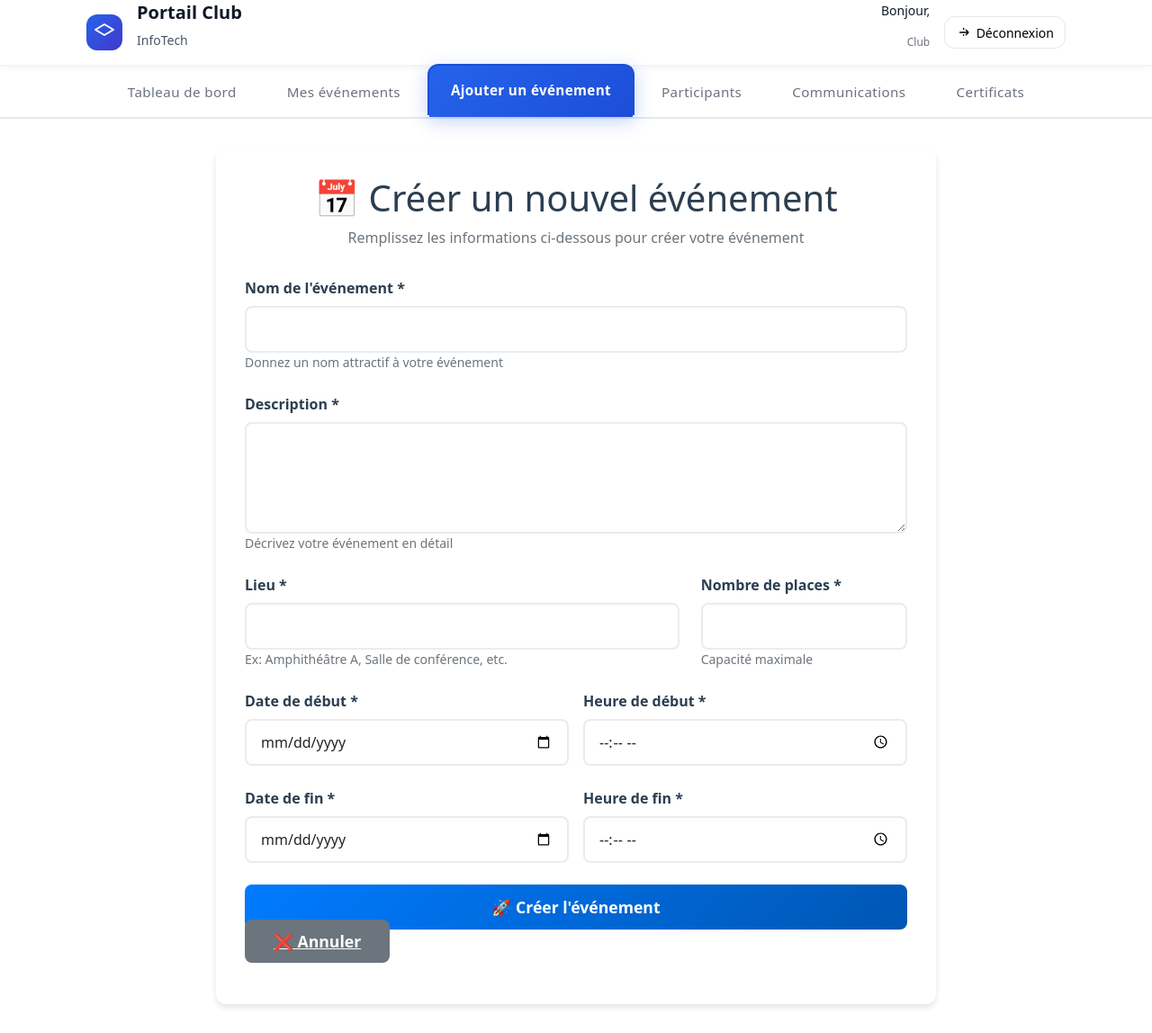
After one commit to ism4il-04/Clubs_Events_Manager, a PHP site: page /club/ajouter_evenement.php in a window 1280 px wide. The commit adds this page. Shown: the whole page at 90% size. Run offline with PHP 8.4, Linux system fonts and the light colour scheme; the visitor is signed in with stand-in values (Sample User, id 1); data that the repository does not hold is empty; a stand-in replaces the project's code that opens the database connection.

Commit message:
ajout des evenements marche bien

```diff
--- /dev/null
+++ b/club/ajouter_evenement.php
@@ -0,0 +1,361 @@
+<?php
+session_start();
+if (!isset($_SESSION['email'])) {
+    header("Location: ../login.php");
+    exit();
+}
+
+require_once "../includes/db.php";
+include "../includes/header.php";
+// Handle form submission
+if ($_SERVER['REQUEST_METHOD'] === 'POST') {
+    try {
+        $nomEvent = $_POST['nomEvent'];
+        $descriptionEvenement = $_POST['descriptionEvenement'];
+        $lieu = $_POST['lieu'];
+        $places = (int)$_POST['places'];
+        $dateDepart = $_POST['dateDepart'];
+        $heureDepart = $_POST['heureDepart'];
+        $dateFin = $_POST['dateFin'];
+        $heureFin = $_POST['heureFin'];
+
+        // Validate required fields
+        if (empty($nomEvent) || empty($descriptionEvenement) || empty($lieu) ||
+            empty($places) || empty($dateDepart) || empty($heureDepart) ||
+            empty($dateFin) || empty($heureFin)) {
+            throw new Exception("Tous les champs sont obligatoires.");
+        }
+
+        // Validate dates
+        $startDateTime = new DateTime($dateDepart . ' ' . $heureDepart);
+        $endDateTime = new DateTime($dateFin . ' ' . $heureFin);
+
+        if ($endDateTime <= $startDateTime) {
+            throw new Exception("La date de fin doit être postérieure à la date de début.");
+        }
+
+        // Insert event into database
+        $stmt = $conn->prepare("INSERT INTO evenements (nomEvent, descriptionEvenement, lieu, places, dateDepart, heureDepart, dateFin, heureFin, status, organisateur_id) VALUES (?, ?, ?, ?, ?, ?, ?, ?, 'En attente', ?)");
+        $stmt->execute([$nomEvent, $descriptionEvenement, $lieu, $places, $dateDepart, $heureDepart, $dateFin, $heureFin, $_SESSION['id']]);
+
+        $success_message = "Événement créé avec succès ! Il est en attente d'approbation.";
+
+    } catch (Exception $e) {
+        $error_message = $e->getMessage();
+    }
+}
+?>
+
+<!DOCTYPE html>
+<html lang="fr">
+<head>
+    <meta charset="UTF-8">
+    <meta name="viewport" content="width=device-width, initial-scale=1.0">
+    <title>Ajouter un événement</title>
+    <link rel="stylesheet" href="../includes/style.css">
+    <link rel="stylesheet" href="../includes/style2.css">
+    <link rel="stylesheet" href="../includes/style3.css">
+    <!-- Bootstrap CSS -->
+    <link href="https://cdn.jsdelivr.net/npm/bootstrap@5.3.3/dist/css/bootstrap.min.css" rel="stylesheet">
+    <script src="https://cdn.jsdelivr.net/npm/bootstrap@5.3.3/dist/js/bootstrap.bundle.min.js"></script>
+    <script src="../includes/script.js"></script>
+
+    <style>
+        .form-container {
+            max-width: 800px;
+            margin: 2rem auto;
+            padding: 2rem;
+            background: white;
+            border-radius: 12px;
+            box-shadow: 0 4px 6px rgba(0, 0, 0, 0.1);
+        }
+
+        .form-header {
+            text-align: center;
+            margin-bottom: 2rem;
+        }
+
+        .form-header h1 {
+            color: #2c3e50;
+            margin-bottom: 0.5rem;
+        }
+
+        .form-header p {
+            color: #6c757d;
+            margin: 0;
+        }
+
+        .form-group {
+            margin-bottom: 1.5rem;
+        }
+
+        .form-label {
+            font-weight: 600;
+            color: #2c3e50;
+            margin-bottom: 0.5rem;
+            display: block;
+        }
+
+        .form-control {
+            border: 2px solid #e9ecef;
+            border-radius: 8px;
+            padding: 0.75rem 1rem;
+            font-size: 1rem;
+            transition: border-color 0.3s ease;
+        }
+
+        .form-control:focus {
+            border-color: #007bff;
+            box-shadow: 0 0 0 0.2rem rgba(0, 123, 255, 0.25);
+        }
+
+        .form-text {
+            color: #6c757d;
+            font-size: 0.875rem;
+            margin-top: 0.25rem;
+        }
+
+        .btn-submit {
+            background: linear-gradient(135deg, #007bff, #0056b3);
+            border: none;
+            color: white;
+            padding: 0.75rem 2rem;
+            border-radius: 8px;
+            font-size: 1.1rem;
+            font-weight: 600;
+            transition: transform 0.2s ease;
+            width: 100%;
+        }
+
+        .btn-submit:hover {
+            transform: translateY(-2px);
+            box-shadow: 0 4px 12px rgba(0, 123, 255, 0.3);
+        }
+
+        .btn-cancel {
+            background: #6c757d;
+            border: none;
+            color: white;
+            padding: 0.75rem 2rem;
+            border-radius: 8px;
+            font-size: 1.1rem;
+            font-weight: 600;
+            transition: background-color 0.3s ease;
+            width: 100%;
+            margin-top: 1rem;
+        }
+
+        .btn-cancel:hover {
+            background: #545b62;
+            color: white;
+        }
+
+        .alert {
+            border-radius: 8px;
+            padding: 1rem;
+            margin-bottom: 1.5rem;
+        }
+
+        .alert-success {
+            background: #d4edda;
+            border: 1px solid #c3e6cb;
+            color: #155724;
+        }
+
+        .alert-danger {
+            background: #f8d7da;
+            border: 1px solid #f5c6cb;
+            color: #721c24;
+        }
+
+        .datetime-row {
+            display: flex;
+            gap: 1rem;
+        }
+
+        .datetime-row .form-group {
+            flex: 1;
+        }
+
+        @media (max-width: 768px) {
+            .datetime-row {
+                flex-direction: column;
+                gap: 0;
+            }
+        }
+    </style>
+</head>
+<body>
+    <div class="tabs">
+        <div class="tab" onclick="navigateTo('dashboard.php')">Tableau de bord</div>
+        <div class="tab" onclick="navigateTo('evenements_clubs.php')">Mes événements</div>
+        <div class="tab active" onclick="navigateTo('ajouter_evenements.php')">Ajouter un événement</div>
+        <div class="tab" onclick="navigateTo('demandes_participants.php')">Participants</div>
+        <div class="tab" onclick="navigateTo('communications.php')">Communications</div>
+        <div class="tab" onclick="navigateTo('certificats.php')">Certificats</div>
+    </div>
+
+    <div class="form-container">
+        <div class="form-header">
+            <h1>📅 Créer un nouvel événement</h1>
+            <p>Remplissez les informations ci-dessous pour créer votre événement</p>
+        </div>
+
+        <?php if (isset($success_message)): ?>
+            <div class="alert alert-success">
+                <strong>✅ Succès !</strong> <?= htmlspecialchars($success_message) ?>
+            </div>
+        <?php endif; ?>
+
+        <?php if (isset($error_message)): ?>
+            <div class="alert alert-danger">
+                <strong>❌ Erreur :</strong> <?= htmlspecialchars($error_message) ?>
+            </div>
+        <?php endif; ?>
+
+        <form method="POST" action="">
+            <div class="row">
+                <div class="col-md-12">
+                    <div class="form-group">
+                        <label for="nomEvent" class="form-label">Nom de l'événement *</label>
+                        <input type="text" class="form-control" id="nomEvent" name="nomEvent"
+                               value="<?= htmlspecialchars($_POST['nomEvent'] ?? '') ?>" required>
+                        <small class="form-text">Donnez un nom attractif à votre événement</small>
+                    </div>
+                </div>
+            </div>
+
+            <div class="row">
+                <div class="col-md-12">
+                    <div class="form-group">
+                        <label for="descriptionEvenement" class="form-label">Description *</label>
+                        <textarea class="form-control" id="descriptionEvenement" name="descriptionEvenement"
+                                  rows="4" required><?= htmlspecialchars($_POST['descriptionEvenement'] ?? '') ?></textarea>
+                        <small class="form-text">Décrivez votre événement en détail</small>
+                    </div>
+                </div>
+            </div>
+
+            <div class="row">
+                <div class="col-md-8">
+                    <div class="form-group">
+                        <label for="lieu" class="form-label">Lieu *</label>
+                        <input type="text" class="form-control" id="lieu" name="lieu"
+                               value="<?= htmlspecialchars($_POST['lieu'] ?? '') ?>" required>
+                        <small class="form-text">Ex: Amphithéâtre A, Salle de conférence, etc.</small>
+                    </div>
+                </div>
+                <div class="col-md-4">
+                    <div class="form-group">
+                        <label for="places" class="form-label">Nombre de places *</label>
+                        <input type="number" class="form-control" id="places" name="places"
+                               value="<?= htmlspecialchars($_POST['places'] ?? '') ?>" min="1" required>
+                        <small class="form-text">Capacité maximale</small>
+                    </div>
+                </div>
+            </div>
+
+            <div class="datetime-row">
+                <div class="form-group">
+                    <label for="dateDepart" class="form-label">Date de début *</label>
+                    <input type="date" class="form-control" id="dateDepart" name="dateDepart"
+                           value="<?= htmlspecialchars($_POST['dateDepart'] ?? '') ?>" required>
+                </div>
+                <div class="form-group">
+                    <label for="heureDepart" class="form-label">Heure de début *</label>
+                    <input type="time" class="form-control" id="heureDepart" name="heureDepart"
+                           value="<?= htmlspecialchars($_POST['heureDepart'] ?? '') ?>" required>
+                </div>
+            </div>
+
+            <div class="datetime-row">
+                <div class="form-group">
+                    <label for="dateFin" class="form-label">Date de fin *</label>
+                    <input type="date" class="form-control" id="dateFin" name="dateFin"
+                           value="<?= htmlspecialchars($_POST['dateFin'] ?? '') ?>" required>
+                </div>
+                <div class="form-group">
+                    <label for="heureFin" class="form-label">Heure de fin *</label>
+                    <input type="time" class="form-control" id="heureFin" name="heureFin"
+                           value="<?= htmlspecialchars($_POST['heureFin'] ?? '') ?>" required>
+                </div>
+            </div>
+
+            <div class="form-group">
+                <button type="submit" class="btn-submit">
+                    🚀 Créer l'événement
+                </button>
+                <a href="evenements_clubs.php" class="btn-cancel">
+                    ❌ Annuler
+                </a>
+            </div>
+        </form>
+    </div>
+
+    <script>
+        // Form validation
+        document.addEventListener('DOMContentLoaded', function() {
+            const form = document.querySelector('form');
+            const dateDepart = document.getElementById('dateDepart');
+            const dateFin = document.getElementById('dateFin');
+            const heureDepart = document.getElementById('heureDepart');
+            const heureFin = document.getElementById('heureFin');
+
+            // Set minimum date to today
+            const today = new Date().toISOString().split('T')[0];
+            dateDepart.min = today;
+            dateFin.min = today;
+
+            // Update dateFin minimum when dateDepart changes
+            dateDepart.addEventListener('change', function() {
+                dateFin.min = this.value;
+                if (dateFin.value && dateFin.value < this.value) {
+                    dateFin.value = this.value;
+                }
+            });
+
+            // Validate date and time combination
+            function validateDateTime() {
+                if (dateDepart.value && dateFin.value && heureDepart.value && heureFin.value) {
+                    const startDateTime = new Date(dateDepart.value + 'T' + heureDepart.value);
+                    const endDateTime = new Date(dateFin.value + 'T' + heureFin.value);
+
+                    if (endDateTime <= startDateTime) {
+                        heureFin.setCustomValidity('L\'heure de fin doit être postérieure à l\'heure de début');
+                    } else {
+                        heureFin.setCustomValidity('');
+                    }
+                }
+            }
+
+            dateDepart.addEventListener('change', validateDateTime);
+            dateFin.addEventListener('change', validateDateTime);
+            heureDepart.addEventListener('change', validateDateTime);
+            heureFin.addEventListener('change', validateDateTime);
+
+            // Form submission validation
+            form.addEventListener('submit', function(e) {
+                const requiredFields = ['nomEvent', 'descriptionEvenement', 'lieu', 'places', 'dateDepart', 'heureDepart', 'dateFin', 'heureFin'];
+                let isValid = true;
+
+                requiredFields.forEach(fieldName => {
+                    const field = document.getElementById(fieldName);
+                    if (!field.value.trim()) {
+                        field.style.borderColor = '#dc3545';
+                        isValid = false;
+                    } else {
+                        field.style.borderColor = '#e9ecef';
+                    }
+                });
+
+                validateDateTime();
+
+                if (!isValid) {
+                    e.preventDefault();
+                    alert('Veuillez remplir tous les champs obligatoires.');
+                }
+            });
+        });
+    </script>
+</body>
+</html>
--- a/club/dashboard.php
+++ b/club/dashboard.php
@@ -77,6 +77,7 @@ $recent_events = [
     <div class="tabs">
         <div class="tab active">Tableau de bord</div>
         <div class="tab" onclick="navigateTo('evenements_clubs.php')">Mes événements</div>
+        <div class="tab">Ajouter un événement</div>
         <div class="tab" onclick="navigateTo('demandes_participants.php')">Participants</div>
         <div class="tab" onclick="navigateTo('communications.php')">Communications</div>
         <div class="tab" onclick="navigateTo('certificats.php')">Certificats</div>
@@ -127,7 +128,7 @@ $recent_events = [
                 <div class="action-content">
                     <h4>Créer un événement</h4>
                     <p>Lancez un nouvel événement pour votre club</p>
-                    <button class="btn-action-modern primary">Créer</button>
+                    <a href="ajouter_evenement.php" class="btn-action-modern primary">Créer</a>
                 </div>
             </div>
             <div class="action-card-modern">
--- a/club/demandes_participants.php
+++ b/club/demandes_participants.php
@@ -84,6 +84,7 @@ $demandes = fetchDemandes($conn, $statusFilter, $eventFilter);
     <div class="tabs">
         <div class="tab" onclick="navigateTo('dashboard.php')">Tableau de bord</div>
         <div class="tab" onclick="navigateTo('evenements_clubs.php')">Mes événements</div>
+        <div class="tab" onclick="navigateTo('ajouter_evenement.php')">Ajouter un événement</div>
         <div class="tab active">Participants</div>
         <div class="tab" onclick="navigateTo('communications.php')">Communications</div>
         <div class="tab" onclick="navigateTo('certificats.php')">Certificats</div>
```
Also changed, not shown: club/evenements_clubs.php (+32 -0 lines).
